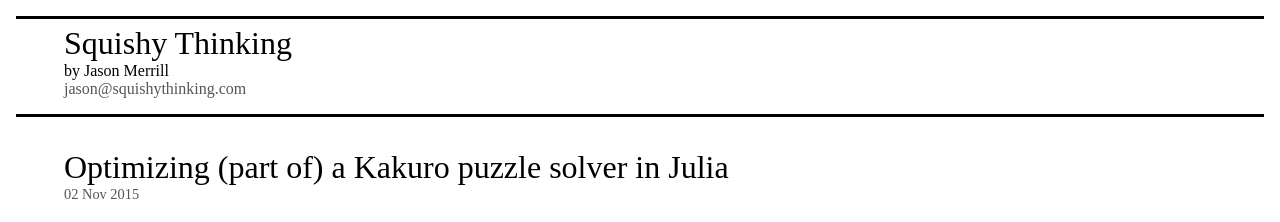
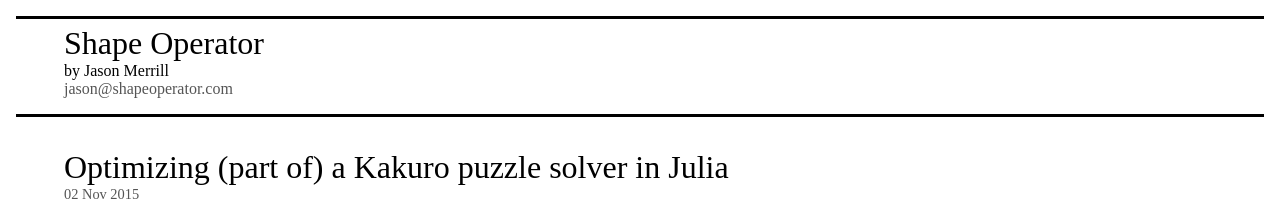
Before and after one commit to jwmerrill/jwmerrill.github.io, a Jekyll site: the page built from index.html, in a window 1280 px wide. Shown: the top 222 px of the page. Built offline with Jekyll 4.4.1, drawn with Linux system fonts in a browser that asks for light colours; some web fonts are replaced.

Commit message:
Switch blog's name to shape operator.

```diff
--- a/CNAME
+++ b/CNAME
@@ -1 +1 @@
-squishythinking.com
+www.shapeoperator.com
--- a/_config.yml
+++ b/_config.yml
@@ -1,6 +1,6 @@
-name: Squishy Thinking
-description: 'Mollusk-like thoughts on physics, math, and computers.'
-url: http://squishythinking.com
+name: Shape Operator
+description: 'Thoughts on physics, math, and computers.'
+url: http://www.shapeoperator.com
 permalink: pretty
 excerpt_separator: <!--more-->
 redirects: yes
--- a/_layouts/index.html
+++ b/_layouts/index.html
@@ -3,7 +3,7 @@
 <html>
 <head>
    <meta http-equiv="content-type" content="text/html; charset=utf-8" />
-   <title>Squishy Thinking by Jason Merrill</title>
+   <title>Shape Operator by Jason Merrill</title>
    <meta name="author" content="Jason Merrill" />
    <meta name="viewport" content="width=device-width"/>
    <link rel="alternate" type="application/rss+xml" title="{{ site.name }}" href="{{ site.url }}/feed.xml">
@@ -12,8 +12,8 @@
 <body>
   <div class="header">
     <div class="header-inner">
-      <h1><a href="./">Squishy Thinking</a></h2>
-      <div class="byline">by Jason Merrill<br /><a href="mailto:jason@squishythinking.com">jason@squishythinking.com</a></div>
+      <h1><a href="./">Shape Operator</a></h2>
+      <div class="byline">by Jason Merrill<br /><a href="mailto:jason@shapeoperator.com">jason@shapeoperator.com</a></div>
     </div>
   </div>
   <div class="main">
--- a/_layouts/post.html
+++ b/_layouts/post.html
@@ -14,8 +14,8 @@
 <body class="post">
   <div class="header">
     <div class="header-inner">
-      <h3><a href="/">Squishy Thinking</a></h2>
-      <div class="byline">by Jason Merrill<br /><a href="mailto:jason@squishythinking.com">jason@squishythinking.com</a></div>
+      <h3><a href="/">Shape Operator</a></h2>
+      <div class="byline">by Jason Merrill<br /><a href="mailto:jason@shapeoperator.com">jason@shapeoperator.com</a></div>
     </div>
   </div>
   <article class="main">
--- a/index.html
+++ b/index.html
@@ -1,6 +1,6 @@
 ---
 layout: index
-title: squishy thinking
+title: Shape Operator
 ---
 
 {% for post in site.posts %}
```
